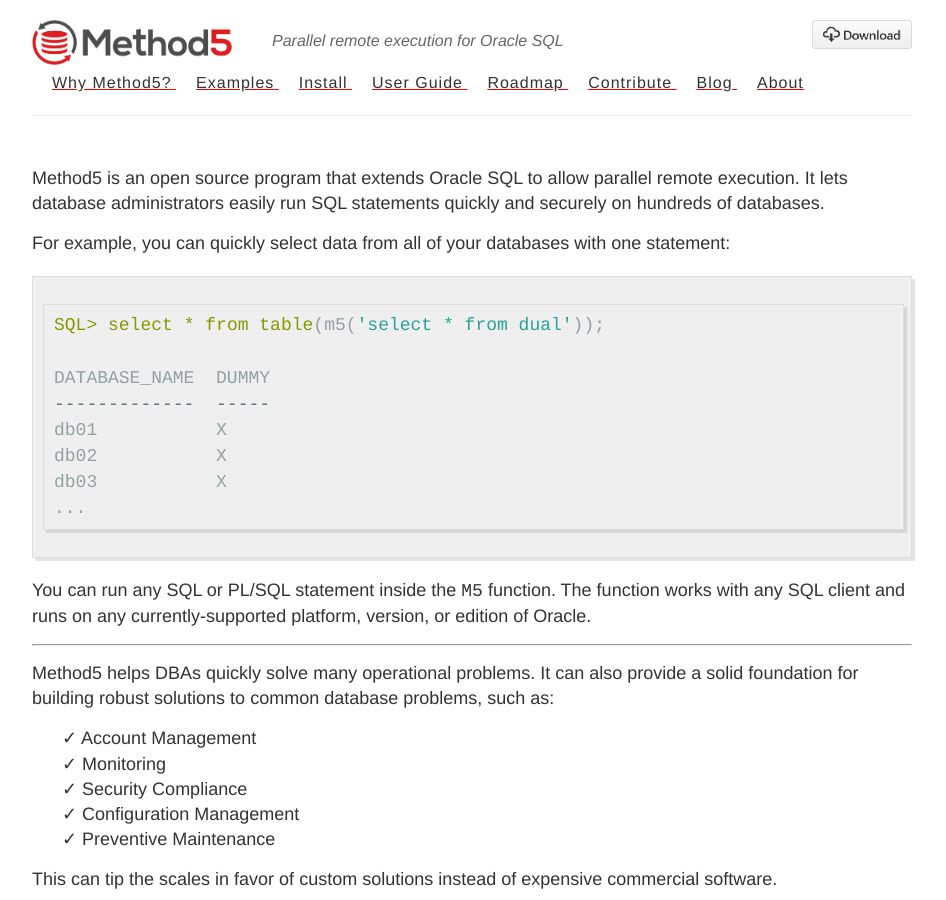
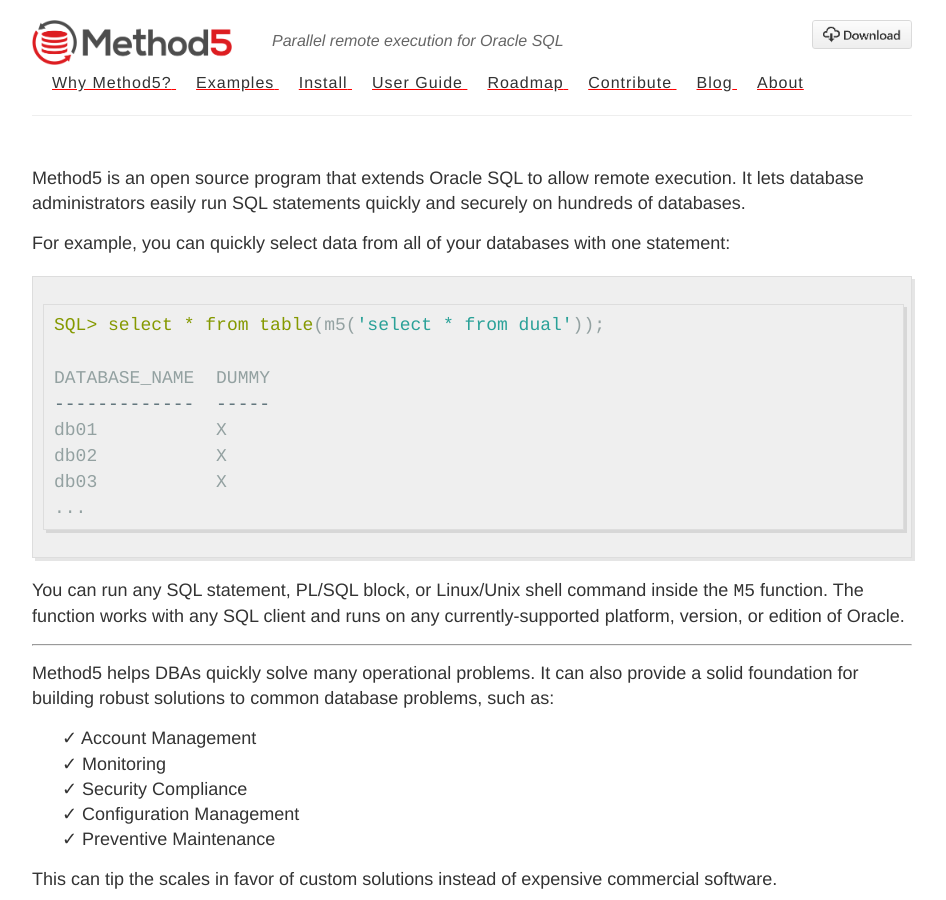
Before and after one commit to method5/method5.github.io, a Jekyll site: the page built from index.md, in a window 1280 px wide and 900 px high. Shown: the whole window, without its empty margins (168-1114 px from the left). Built offline with Jekyll 4.4.1, drawn with Linux system fonts in a browser that asks for light colours.

Commit message:
Added shell command ability.

````diff
--- a/index.md
+++ b/index.md
@@ -2,7 +2,7 @@
 layout: page
 ---
 
-Method5 is an open source program that extends Oracle SQL to allow parallel remote execution. It lets database administrators easily run SQL statements quickly and securely on hundreds of databases.
+Method5 is an open source program that extends Oracle SQL to allow remote execution. It lets database administrators easily run SQL statements quickly and securely on hundreds of databases.
 
 For example, you can quickly select data from all of your databases with one statement:
 
@@ -17,7 +17,7 @@ db03           X
 ...
 ```
 
-You can run any SQL or PL/SQL statement inside the `M5` function. The function works with any SQL client and runs on any currently-supported platform, version, or edition of Oracle.
+You can run any SQL statement, PL/SQL block, or Linux/Unix shell command inside the `M5` function. The function works with any SQL client and runs on any currently-supported platform, version, or edition of Oracle.
 
 ---
 
````
